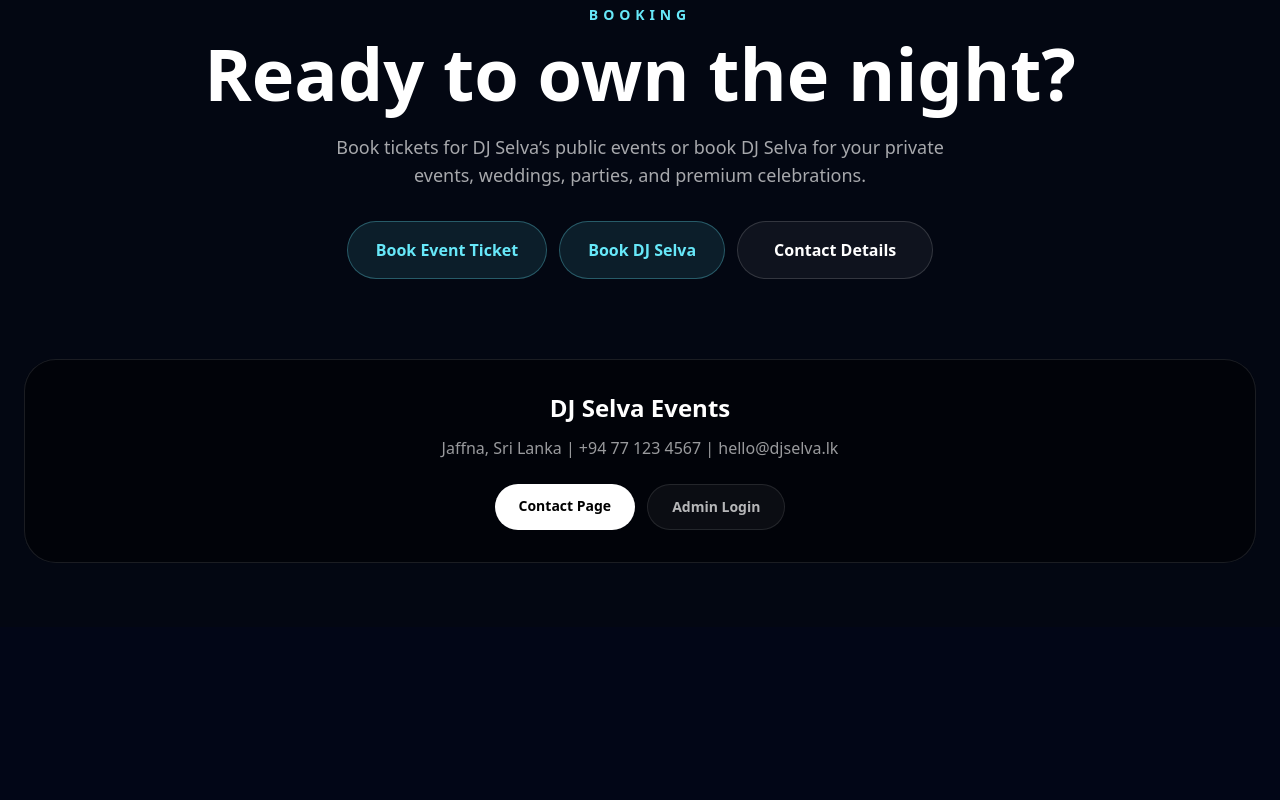
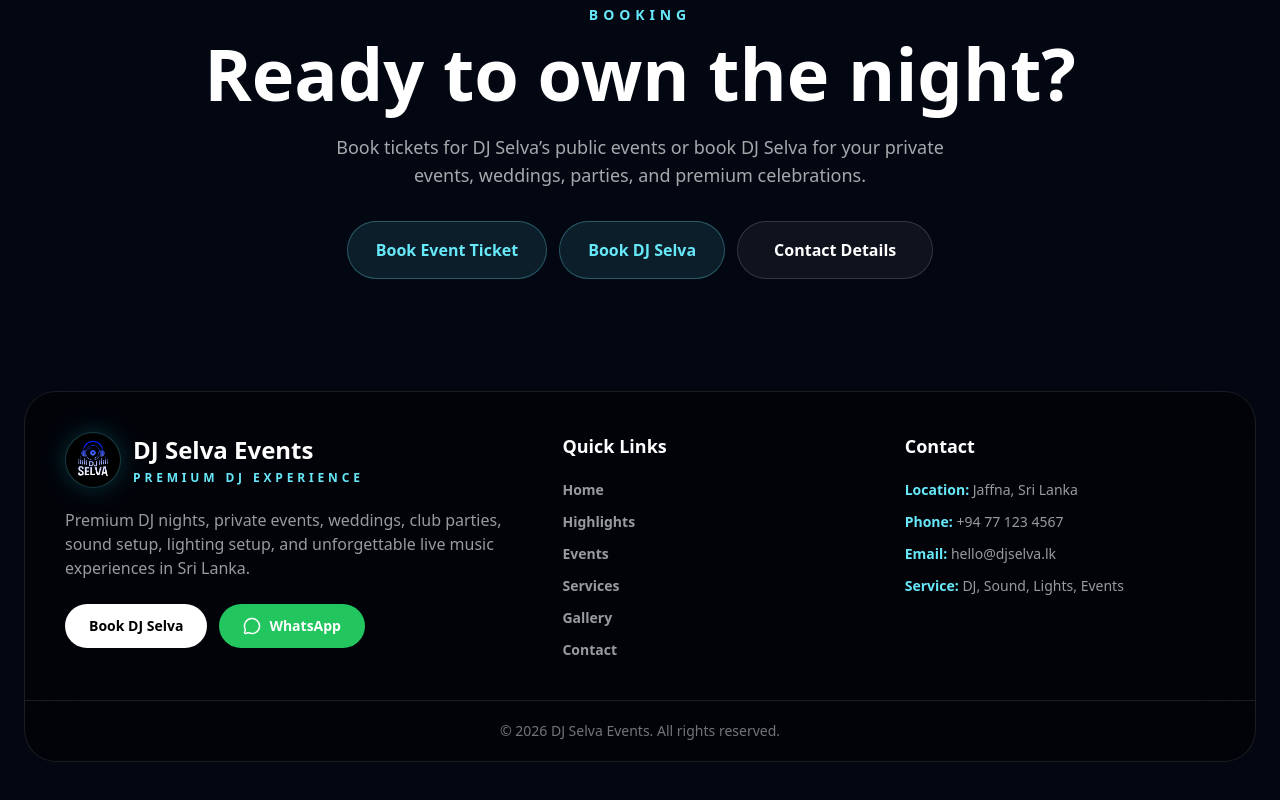
Before and after one commit to kjnavan-maker/dj-selva-events, a React (Vite) app: page / in a window 1280 px wide. Shown: the part 4731-5531 px from the top of the page. Before the commit the page ends 5358 px from the top, so only its background shows below. Built offline with nearby package versions, Linux system fonts and the light colour scheme; no server answers.

Commit message:
Add professional footer and hide admin login link

```diff
--- a/src/pages/Home.jsx
+++ b/src/pages/Home.jsx
@@ -872,37 +872,118 @@ function Home() {
         </motion.div>
       </section>
 
-      {/* Contact */}
-      <section id="contact" className="px-5 pb-16 sm:px-6">
+      {/* Footer / Contact */}
+<footer id="contact" className="px-4 pb-10 pt-8 sm:px-6">
   <motion.div
     initial={{ opacity: 0, y: 18 }}
     whileInView={{ opacity: 1, y: 0 }}
     viewport={{ once: true, amount: 0.35 }}
-          transition={{ duration: 0.7 }}
-          className="mx-auto max-w-7xl rounded-[2rem] border border-white/10 bg-black/45 p-8 text-center backdrop-blur-2xl"
+    transition={{ duration: 0.6 }}
+    className="mx-auto max-w-7xl overflow-hidden rounded-[2rem] border border-white/10 bg-black/50 backdrop-blur-2xl"
   >
+    <div className="grid gap-8 p-6 sm:p-8 lg:grid-cols-[1.2fr_0.8fr_0.8fr] lg:p-10">
+      <div>
+        <div className="flex items-center gap-3">
+          <div className="flex h-14 w-14 items-center justify-center overflow-hidden rounded-full border border-cyan-300/25 bg-black shadow-[0_0_24px_rgba(34,211,238,0.22)]">
+            <img
+              src="/dj-selva-logo.png"
+              alt="DJ Selva Logo"
+              className="h-11 w-11 object-contain"
+            />
+          </div>
+
+          <div>
             <h3 className="text-2xl font-black">DJ Selva Events</h3>
-          <p className="mt-3 text-sm text-white/60 sm:text-base">
-            Jaffna, Sri Lanka | +94 77 123 4567 | hello@djselva.lk
+            <p className="mt-1 text-xs font-bold uppercase tracking-[0.32em] text-cyan-300">
+              Premium DJ Experience
+            </p>
+          </div>
+        </div>
+
+        <p className="mt-5 max-w-md text-sm leading-relaxed text-white/60 sm:text-base">
+          Premium DJ nights, private events, weddings, club parties, sound setup,
+          lighting setup, and unforgettable live music experiences in Sri Lanka.
         </p>
 
-          <div className="mt-6 flex flex-wrap justify-center gap-3">
+        <div className="mt-6 flex flex-wrap gap-3">
           <Link
-              to="/contact"
+            to="/private-booking"
             className="rounded-full bg-white px-6 py-3 text-sm font-black text-black transition hover:bg-cyan-300"
           >
-              Contact Page
+            Book DJ Selva
           </Link>
 
-            <Link
-              to="/admin-login"
-              className="rounded-full border border-white/10 bg-white/[0.04] px-6 py-3 text-sm font-bold text-white/70 transition hover:bg-white hover:text-black"
+          <a
+            href="https://wa.me/94771234567"
+            target="_blank"
+            rel="noreferrer"
+            className="flex items-center gap-2 rounded-full bg-[#22c55e] px-6 py-3 text-sm font-black text-white transition hover:scale-105"
           >
-              Admin Login
+            <MessageCircle size={18} />
+            WhatsApp
+          </a>
+        </div>
+      </div>
+
+      <div>
+        <h4 className="text-lg font-black text-white">Quick Links</h4>
+
+        <div className="mt-5 flex flex-col gap-3 text-sm font-semibold text-white/60">
+          <a href="#home" className="transition hover:text-cyan-300">
+            Home
+          </a>
+          <a href="#highlights" className="transition hover:text-cyan-300">
+            Highlights
+          </a>
+          <a href="#featured-events" className="transition hover:text-cyan-300">
+            Events
+          </a>
+          <a href="#services" className="transition hover:text-cyan-300">
+            Services
+          </a>
+          <Link to="/gallery" className="transition hover:text-cyan-300">
+            Gallery
+          </Link>
+          <Link to="/contact" className="transition hover:text-cyan-300">
+            Contact
           </Link>
         </div>
+      </div>
+
+      <div>
+        <h4 className="text-lg font-black text-white">Contact</h4>
+
+        <div className="mt-5 space-y-3 text-sm text-white/60">
+          <p>
+            <span className="font-bold text-cyan-300">Location:</span> Jaffna,
+            Sri Lanka
+          </p>
+
+          <p>
+            <span className="font-bold text-cyan-300">Phone:</span> +94 77 123
+            4567
+          </p>
+
+          <p>
+            <span className="font-bold text-cyan-300">Email:</span>{" "}
+            hello@djselva.lk
+          </p>
+
+          <p>
+            <span className="font-bold text-cyan-300">Service:</span> DJ,
+            Sound, Lights, Events
+          </p>
+        </div>
+      </div>
+    </div>
+
+    <div className="border-t border-white/10 px-6 py-5 text-center sm:px-8">
+      <p className="text-xs text-white/45 sm:text-sm">
+        © {new Date().getFullYear()} DJ Selva Events. All rights reserved.
+      </p>
+    </div>
   </motion.div>
-      </section>
+</footer>
 
       {/* Floating WhatsApp Button */}
       <motion.a
```
Lines whose indentation alone changed are shown as unchanged.
